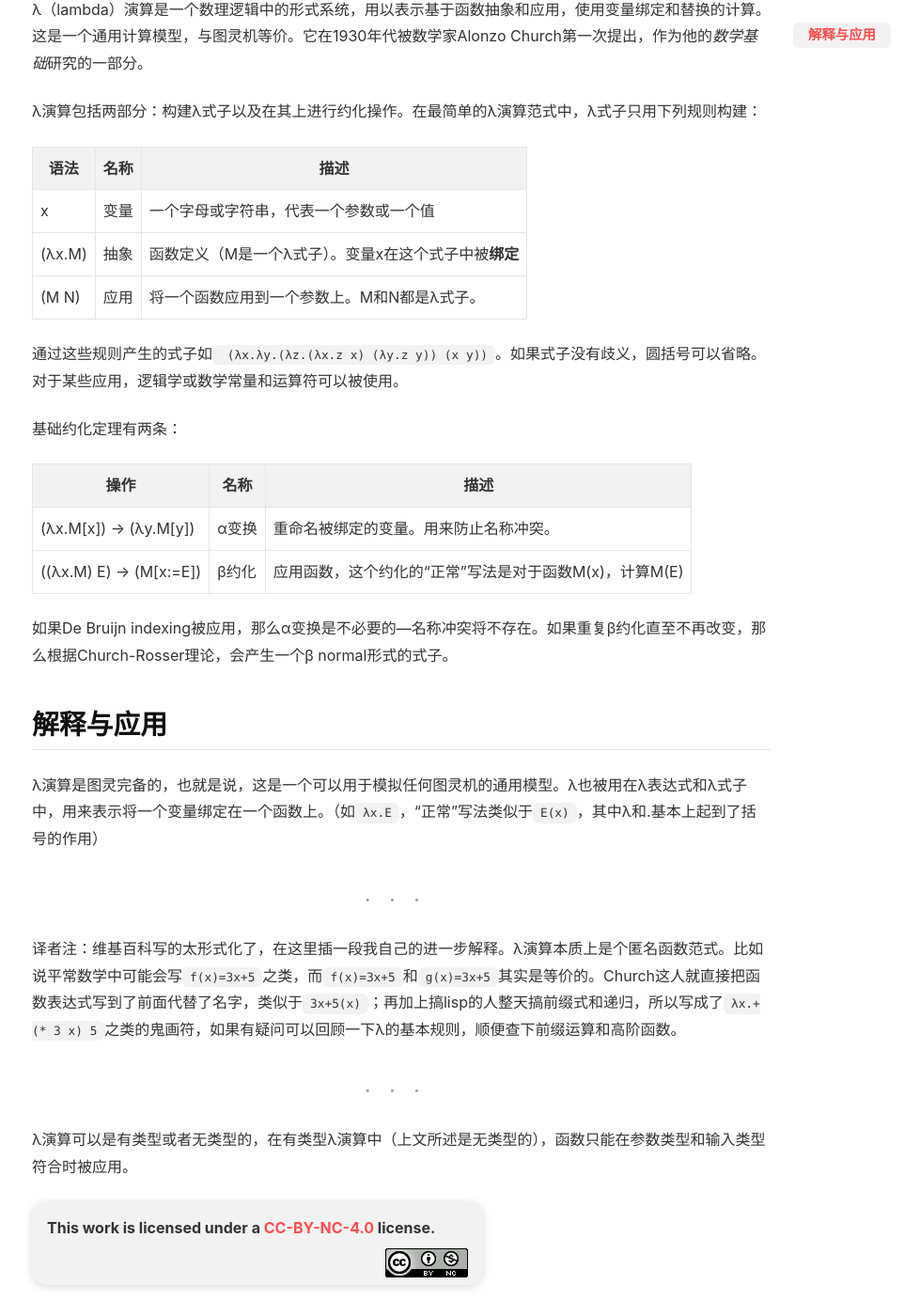
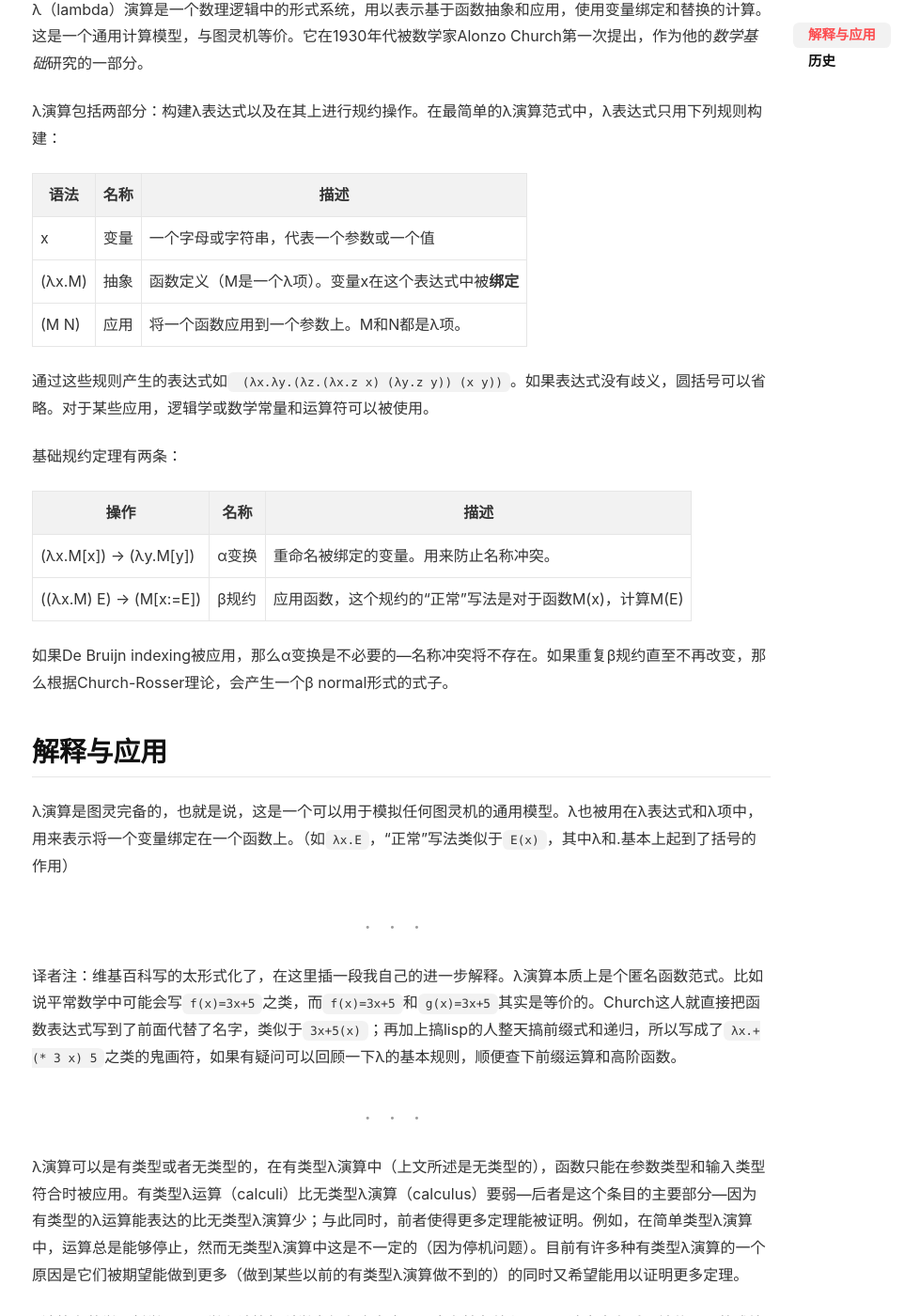
Before and after one commit to oxqpal19/oxqpal19.github.io, a Jekyll site: the page built from _posts/2018-07-30-lambda-calculus.md, in a window 1280 px wide and 1400 px high, scrolled down 244 px. Shown: the whole window at 94% size, without its empty margins (103-1082 px from the left). Built offline with Jekyll 4.4.1, drawn with Linux system fonts in a browser that asks for light colours; nearby versions of some CDN libraries; some of the changed text lies outside the part shown.

Commit message:
translate a little more

```diff
--- a/_posts/2018-07-30-lambda-calculus.md
+++ b/_posts/2018-07-30-lambda-calculus.md
@@ -7,30 +7,30 @@ tags: 翻译
 
 λ（lambda）演算是一个数理逻辑中的形式系统，用以表示基于函数抽象和应用，使用变量绑定和替换的计算。这是一个通用计算模型，与图灵机等价。它在1930年代被数学家Alonzo Church第一次提出，作为他的*数学基础*研究的一部分。
 
-λ演算包括两部分：构建λ式子以及在其上进行约化操作。在最简单的λ演算范式中，λ式子只用下列规则构建：
+λ演算包括两部分：构建λ表达式以及在其上进行规约操作。在最简单的λ演算范式中，λ表达式只用下列规则构建：
 
 语法|名称|描述
 ---|---|---
 x|变量|一个字母或字符串，代表一个参数或一个值
-(λx.M)|抽象|函数定义（M是一个λ式子）。变量x在这个式子中被**绑定**
-(M N)|应用|将一个函数应用到一个参数上。M和N都是λ式子。
+(λx.M)|抽象|函数定义（M是一个λ项）。变量x在这个表达式中被**绑定**
+(M N)|应用|将一个函数应用到一个参数上。M和N都是λ项。
 
-通过这些规则产生的式子如` (λx.λy.(λz.(λx.z x) (λy.z y)) (x y))`。如果式子没有歧义，圆括号可以省略。对于某些应用，逻辑学或数学常量和运算符可以被使用。
+通过这些规则产生的表达式如` (λx.λy.(λz.(λx.z x) (λy.z y)) (x y))`。如果表达式没有歧义，圆括号可以省略。对于某些应用，逻辑学或数学常量和运算符可以被使用。
 
-基础约化定理有两条：
+基础规约定理有两条：
 
 操作|名称|描述
 ---|---|---
 (λx.M[x]) → (λy.M[y])|α变换|重命名被绑定的变量。用来防止名称冲突。
-((λx.M) E) → (M[x:=E])|β约化|应用函数，这个约化的“正常”写法是对于函数M(x)，计算M(E)
+((λx.M) E) → (M[x:=E])|β规约|应用函数，这个规约的“正常”写法是对于函数M(x)，计算M(E)
 
-如果De Bruijn indexing被应用，那么α变换是不必要的---名称冲突将不存在。如果重复β约化直至不再改变，那么根据Church-Rosser理论，会产生一个β normal形式的式子。
+如果De Bruijn indexing被应用，那么α变换是不必要的---名称冲突将不存在。如果重复β规约直至不再改变，那么根据Church-Rosser理论，会产生一个β normal形式的式子。
 
 <!--more-->
 
 ## 解释与应用
 
-λ演算是图灵完备的，也就是说，这是一个可以用于模拟任何图灵机的通用模型。λ也被用在λ表达式和λ式子中，用来表示将一个变量绑定在一个函数上。（如`λx.E`，“正常”写法类似于`E(x)`，其中λ和.基本上起到了括号的作用）
+λ演算是图灵完备的，也就是说，这是一个可以用于模拟任何图灵机的通用模型。λ也被用在λ表达式和λ项中，用来表示将一个变量绑定在一个函数上。（如`λx.E`，“正常”写法类似于`E(x)`，其中λ和.基本上起到了括号的作用）
 
 ---
 
@@ -38,4 +38,14 @@ x|变量|一个字母或字符串，代表一个参数或一个值
 
 ---
 
-λ演算可以是有类型或者无类型的，在有类型λ演算中（上文所述是无类型的），函数只能在参数类型和输入类型符合时被应用。
+λ演算可以是有类型或者无类型的，在有类型λ演算中（上文所述是无类型的），函数只能在参数类型和输入类型符合时被应用。有类型λ运算（calculi）比无类型λ演算（calculus）要弱---后者是这个条目的主要部分---因为有类型的λ运算能表达的比无类型λ演算少；与此同时，前者使得更多定理能被证明。例如，在简单类型λ演算中，运算总是能够停止，然而无类型λ演算中这是不一定的（因为停机问题）。目前有许多种有类型λ演算的一个原因是它们被期望能做到更多（做到某些以前的有类型λ演算做不到的）的同时又希望能用以证明更多定理。
+
+λ演算在数学、哲学、语言学和计算机科学中都有许多应用。它在抽象编程语言理论中占有重要地位，函数式编程实现了λ演算支持。λ演算在范畴论中也是一个研究热点。
+
+## 历史
+
+Church在1930年创立的最早的λ演算系统被证明是逻辑上不自洽的---在1935年Stephen Kleene和J.B. Rosser举出了Kleene-Rosser悖论。
+
+随后，在1936年Church把那个版本的关于计算的部分抽出独立发表---现在这被称为无类型λ演算。在1940年，他创立了一个计算能力更弱但是逻辑上自洽的的系统，这被称为简单类型λ演算。
+
+直到1960年，λ演算与编程语言的关系被确立了；在这之前它只是一个范式。由于Richard Montague和其他语言学家将λ演算应用于自然语言语法的研究，λ演算已经开始在语言学和计算机科学学界拥有一席之地。
```
